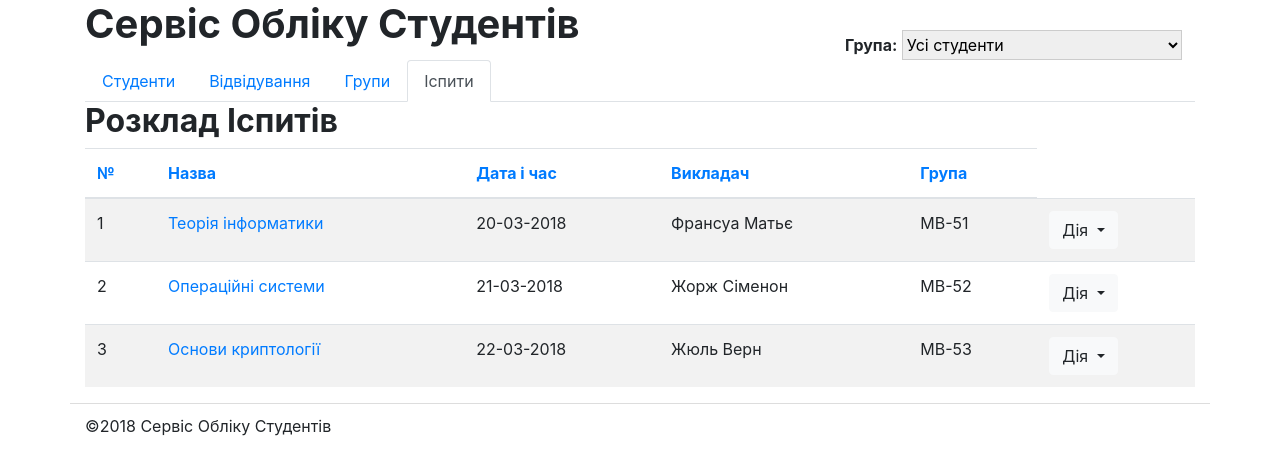
After one commit to Romien/studentsdb_3.5, a Django app: page /exams/ in a window 1280 px wide. The commit adds this page. Shown: the top 475 px of the page. Run offline with Django 3.2, Linux system fonts and the light colour scheme; some libraries are stand-ins or nearby versions.

Commit message:
Added Exam model

```diff
--- a/students/admin.py
+++ b/students/admin.py
@@ -1,6 +1,9 @@
 from django.contrib import admin
-from .models import Student, Group
+from .models.student import Student
+from .models.group import Group
+from .models.exam import Exam
 
 # Register your models here.
 admin.site.register(Student)
 admin.site.register(Group)
+admin.site.register(Exam)
--- /dev/null
+++ b/students/models/__init__.py
@@ -0,0 +1,3 @@
+from .student import Student
+from .group import Group
+from .exam import Exam
--- a/students/templates/students/base.html
+++ b/students/templates/students/base.html
@@ -57,6 +57,10 @@
                     <a class="nav-link {% if '/groups' in request.path %}active{% endif %}"
                     href="{% url "groups_list" %}">Групи</a>
                   </li>
+                  <li class="nav-item">
+                    <a class="nav-link {% if '/exams' in request.path %}active{% endif %}"
+                    href="{% url "exams_list" %}">Іспити</a>
+                  </li>
                 </ul>
             </div>
         </div>
--- /dev/null
+++ b/students/templates/students/exams_list.html
@@ -0,0 +1,45 @@
+{% extends "students/base.html" %}
+
+{% load static %}
+
+{% block meta_title %}Розклад Іспитів{% endblock meta_title %}
+
+{% block title %}Розклад Іспитів{% endblock title %}
+
+{% block content %}
+        <table class="table table-striped">
+          <thead>
+            <tr>
+              <th scope="col"><a href="">№</th>
+              <th scope="col"><a href="">Назва</th>
+              <th scope="col"><a href="">Дата і час</th>
+              <th scope="col"><a href="">Викладач</th>
+              <th scope="col"><a href="">Група</th>
+
+            </tr>
+          </thead>
+          <tbody>
+            <tr>
+                {% for exam in exams %}
+                  <td>{{ forloop.counter }}</td>
+                  <td><a href="{% url "exams_edit" exam.id %}">{{ exam.title }}</td>
+                  <td>{{ exam.date }}</td>
+                  <td>{{ exam.teacher }}</td>
+                  <td>{{ exam.group }}</td>
+                  <td>
+                    <div class="btn-group">
+                      <button type="button" class="btn btn-light dropdown-toggle"
+                      data-toggle="dropdown" aria-haspopup="true" aria-expanded="false">Дія
+                      </button>
+                     <div class="dropdown-menu">
+                      <a class="dropdown-item" href="{% url "exams_edit" exam.id %}">Редагувати</a>
+                      <a class="dropdown-item" href="{% url "exams_delete" exam.id %}">Видалити</a>
+                   </div>
+                </div>
+              </td>
+            </tr>
+                {% endfor %}
+          </tbody>
+        </table>
+
+{% endblock content %}
--- a/students/templates/students/groups_list.html
+++ b/students/templates/students/groups_list.html
@@ -13,7 +13,7 @@
                  Групу</button></a>
                 <!-- Start Groups Listing -->
                 {% if groups %}
-                <table class="table">
+                <table class="table table-striped">
                     {% with order_by=request.GET.order_by reverse=request.GET.reverse %}
                     <thead>
                         <tr>
@@ -43,7 +43,7 @@
                             <td><a href="{% url "students_edit" group.leader.id %}">{{ group.leader }}</td>
                             <td>
                                 <div class="btn-group">
-                                    <button type="button" class="btn btn-default dropdown-toggle"
+                                    <button type="button" class="btn btn-light dropdown-toggle"
                                     data-toggle="dropdown" aria-haspopup="true" aria-expanded="false">Дія
                                     </button>
                                    <div class="dropdown-menu">
--- a/students/views/__init__.py
+++ b/students/views/__init__.py
@@ -1,3 +1,4 @@
 from .students import *
 from .groups import *
 from .journal import *
+from .exams import *
--- /dev/null
+++ b/students/views/exams.py
@@ -0,0 +1,33 @@
+# -*- coding: utf-8 -*-
+
+from django.shortcuts import render
+from django.http import HttpResponse
+
+
+def exams_list(request):
+    exams = (
+        {'id': 1,
+         'title': u'Теорія інформатики',
+         'date': '20-03-2018',
+         'teacher': u'Франсуа Матьє',
+         'group': u'МВ-51'},
+        {'id': 2,
+         'title': u'Операційні системи',
+         'date': '21-03-2018',
+         'teacher': u'Жорж Сіменон',
+         'group': u'МВ-52'},
+        {'id': 3,
+         'title': u'Основи криптології',
+         'date': '22-03-2018',
+         'teacher': u'Жюль Верн',
+         'group': u'МВ-53'},
+    )
+    return render(request, 'students/exams_list.html', {'exams': exams})
+
+
+def exams_edit(request, eid):
+    return HttpResponse('Exam %s Edit Form' % eid)
+
+
+def exams_delete(request, eid):
+    return HttpResponse('Exam %s Delete Form' % eid)
--- a/students/views/groups.py
+++ b/students/views/groups.py
@@ -4,7 +4,7 @@ from django.shortcuts import render
 from django.http import HttpResponse
 from django.core.paginator import Paginator, EmptyPage, PageNotAnInteger
 
-from ..models import Group
+from ..models.group import Group
 
 
 def groups_list(request):
--- a/students/views/students.py
+++ b/students/views/students.py
@@ -4,7 +4,7 @@ from django.shortcuts import render
 from django.http import HttpResponse
 from django.core.paginator import Paginator, EmptyPage, PageNotAnInteger
 
-from ..models import Student
+from ..models.student import Student
 
 
 def students_list(request):
@@ -58,8 +58,8 @@ def students_edit(request, sid):
     return HttpResponse('students %s Edit Form' % sid)
 
 
-def students_attend(request, sid):
-    return HttpResponse('student %s Attend Form' % sid)
+# def students_attend(request, sid):
+#    return HttpResponse('student %s Attend Form' % sid)  - поміняв на journal_attend
 
 
 def students_delete(request, sid):
--- a/studentsdb/settings.py
+++ b/studentsdb/settings.py
@@ -13,7 +13,8 @@ https://docs.djangoproject.com/en/1.11/ref/settings/
 import os
 
 # Build paths inside the project like this: os.path.join(BASE_DIR, ...)
-BASE_DIR = os.path.dirname(os.path.dirname(__file__))
+BASE_DIR = os.path.dirname(os.path.dirname(os.path.abspath(__file__)))
+print(BASE_DIR)
 
 # PORTAL_URL = 'http://localhost:8000'
 
--- a/studentsdb/urls.py
+++ b/studentsdb/urls.py
@@ -32,8 +32,8 @@ urlpatterns = [
     url(r'^students/(?P<sid>[0-9]+)/edit/$',
         views.students_edit, name='students_edit'),
 
-    url(r'^students/(?P<sid>[0-9]+)/attend/$',
-        views.students_attend, name='students_attend'),
+    # url(r'^students/(?P<sid>[0-9]+)/attend/$',
+    #     views.students_attend, name='students_attend'),
     url(r'^students/(?P<sid>[0-9]+)/delete/$',
         views.students_delete, name='students_delete'),
 
@@ -48,6 +48,15 @@ urlpatterns = [
 
     # Journal urls
     url(r'^journal/$', views.journal, name='journal'),
+    url(r'^journal/(?P<sid>[0-9]+)/attend/$',
+        views.journal_attend, name='journal_attend'),
+
+    # Exams urls
+    url(r'^exams/$', views.exams_list, name='exams_list'),
+    url(r'^exams/(?P<eid>[0-9]+)/edit/$',
+        views.exams_edit, name='exams_edit'),
+    url(r'^exams/(?P<eid>[0-9]+)/delete/$',
+        views.exams_delete, name='exams_delete'),
 
 
     url(r'^admin/', admin.site.urls),
```
Also changed, not shown: students/models/exam.py (added, +23 -0 lines), students/models/group.py (added, +23 -0 lines), students/models/student.py (renamed from students/models.py, +0 -23 lines), students/templates/students/student_edit_form.html (added, +9 -0 lines), students/templates/students/students_list.html (+5 -5 lines), students/views/journal.py (+13 -9 lines), students/migrations/0003_exam.py (added).
